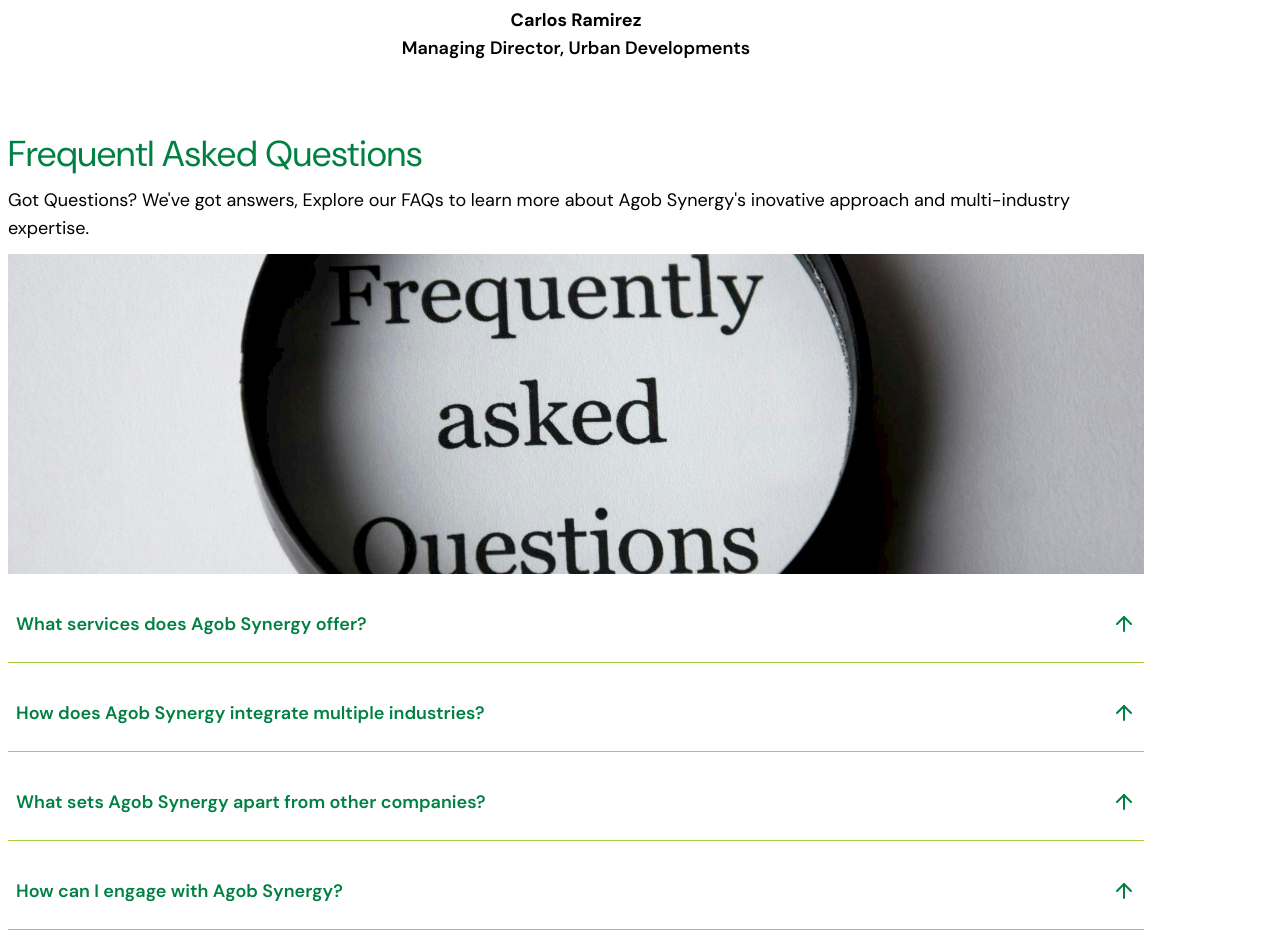
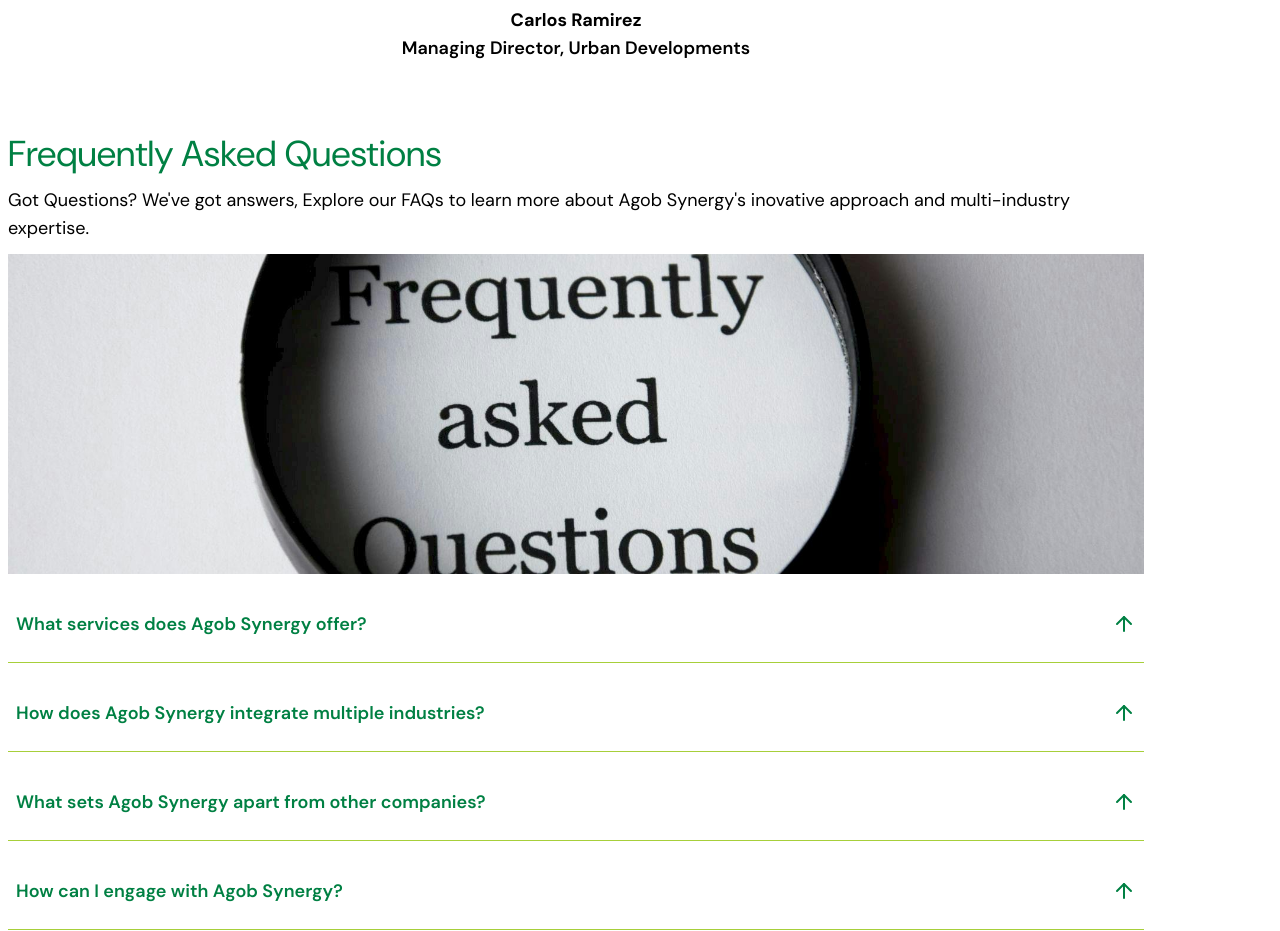
Before and after one commit to DeePinnacle/agob-synergy, a Next.js app: page / in a window 1280 px wide. Shown: the part 8380-9311 px from the top of the page. Built offline with nearby package versions, Linux system fonts and the light colour scheme.

Commit message:
corrected errors from vercel build

```diff
--- a/app/page.tsx
+++ b/app/page.tsx
@@ -10,8 +10,7 @@ import Autoplay from "embla-carousel-autoplay";
 
 
 import { MaxWidthWrapper } from "@/components/ui/max-width";
-import { features, services, testimonials } from "@/data/data";
-import { Mail, MoveUpRight, Phone, Send } from "lucide-react";
+import { features, services } from "@/data/data";
 import FAQs from "@/components/FAQs";
 import About from "@/components/About";
 import Testimonies from "@/components/Testimonies";
@@ -230,8 +229,8 @@ const Agob = () => {
         <MaxWidthWrapper>
           <div className="w-full p-2">
             <div>
-              <h3 className="text-4xl text-dark_green">Frequentl Asked Questions</h3>
-              <p className="text-lg my-3">Got Questions? We've got answers, Explore our FAQs to learn more about Agob Synergy&apos;s inovative approach and multi-industry expertise.</p>
+              <h3 className="text-4xl text-dark_green">Frequently Asked Questions</h3>
+              <p className="text-lg my-3">Got Questions? We&apos;ve got answers, Explore our FAQs to learn more about Agob Synergy&apos;s inovative approach and multi-industry expertise.</p>
               <div className="relative w-full h-80 overflow-hidden">
                 <Image src={"/FAQs.jpg"} alt="faqs" fill priority objectFit="cover" objectPosition="center" />
               </div>
--- a/components/MissionVision.tsx
+++ b/components/MissionVision.tsx
@@ -8,7 +8,7 @@ const MissionVision = () => {
                 <div>
                     <div className='w-full px-2'>
                         <p className='text-2xl text-dark_green font-semibold'>Our <span className='text-light_green'>mission</span></p>
-                        <p className='text-dark_green text-lg mb-3'>Empowering Progress Through Sustainable Innovation"</p>
+                        <p className='text-dark_green text-lg mb-3'>Empowering Progress Through Sustainable Innovation</p>
                         <p className='text-lg'>At Agob Synergy, our mission is to deliver integrated solutions that drive growth and foster positive change across industries. We are committed to leveraging cutting-edge technology, creative problem-solving, and sustainable practices to empower our partners and communities. Every project we undertake is guided by our core values of integrity, excellence, and collaboration—ensuring that we not only meet today’s needs but also build a resilient foundation for tomorrow</p>
                         <p className='text-2xl text-dark_green font-semibold'>Our <span className='text-light_green'>Vision</span></p>
                         <p className='text-dark_green text-lg mb-3'>Shaping a Resilient Future for All</p>
--- a/components/ui/display-template.tsx
+++ b/components/ui/display-template.tsx
@@ -4,7 +4,7 @@ import { MaxWidthWrapper } from './max-width'
 import Image from "next/image"
 import { serviceProps } from '@/types'
 import { Check } from 'lucide-react'
-import ServicesSlider from '../services-slider'
+// import ServicesSlider from '../services-slider'
 const DisplayTemplate = ({ data, heroImg }: serviceProps) => {
     return (
         <div className='w-full'>
```
